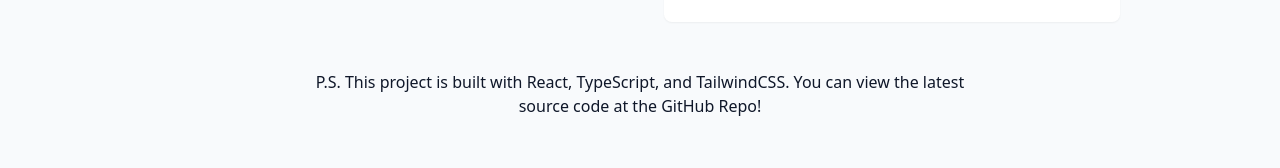
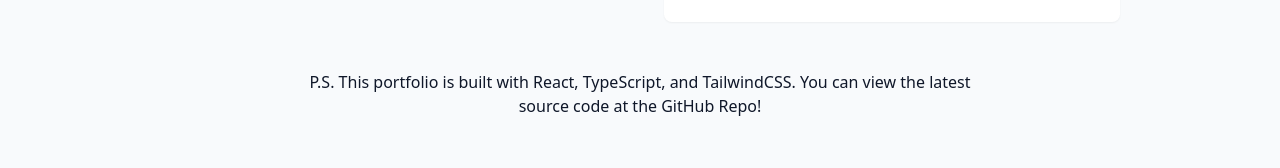
Before and after one commit to stevesajustephen/steve-saju, a React (Vite) app: page / in a window 1280 px wide. Shown: the part 4873-5041 px from the top of the page. Built offline with nearby package versions, Linux system fonts and the light colour scheme.

Commit message:
updated tsapp config

```diff
--- a/src/components/ContactSection.tsx
+++ b/src/components/ContactSection.tsx
@@ -182,7 +182,7 @@
           </div>
         </div>
         <p className="text-center text-muted-foreground mb-12 max-w-2xl mx-auto">
-          P.S. This project is built with React, TypeScript, and TailwindCSS.
+          P.S. This portfolio is built with React, TypeScript, and TailwindCSS.
           You can view the latest source code at the GitHub Repo!
         </p>
       </div>
```
